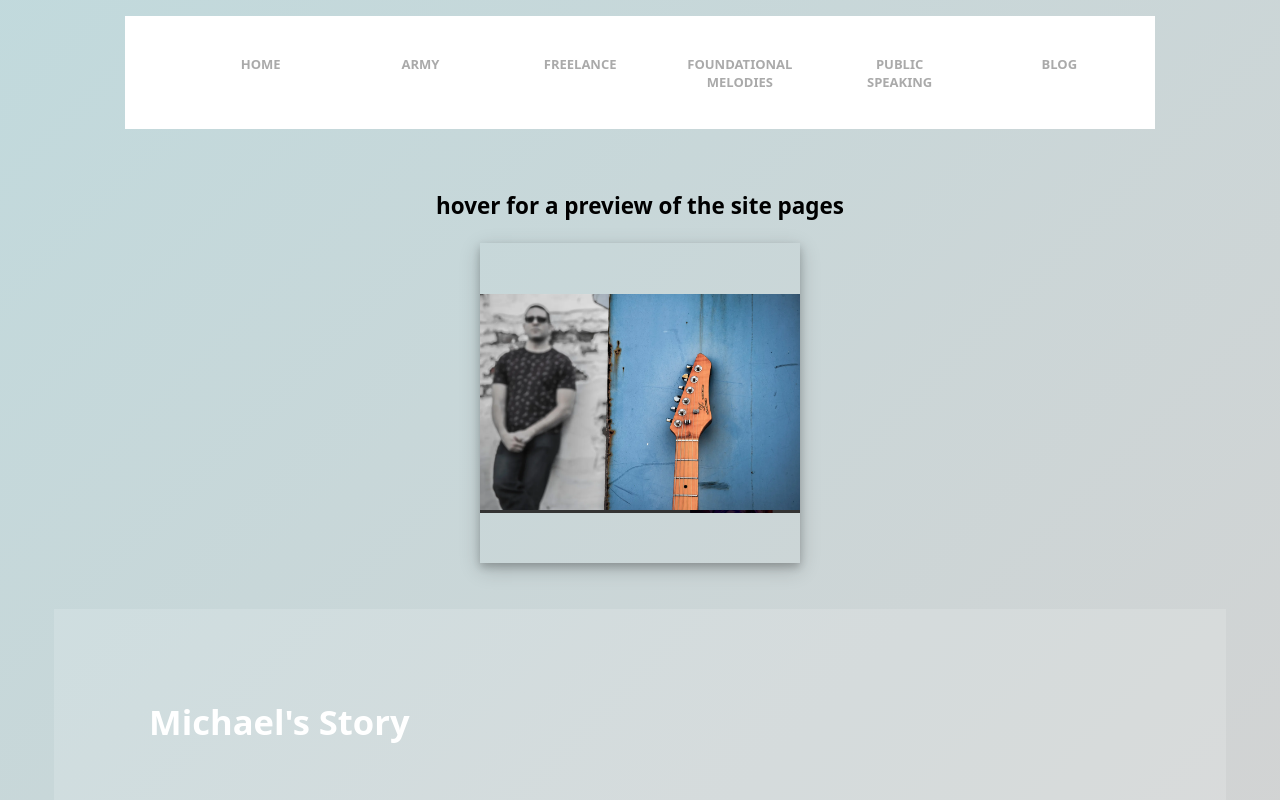
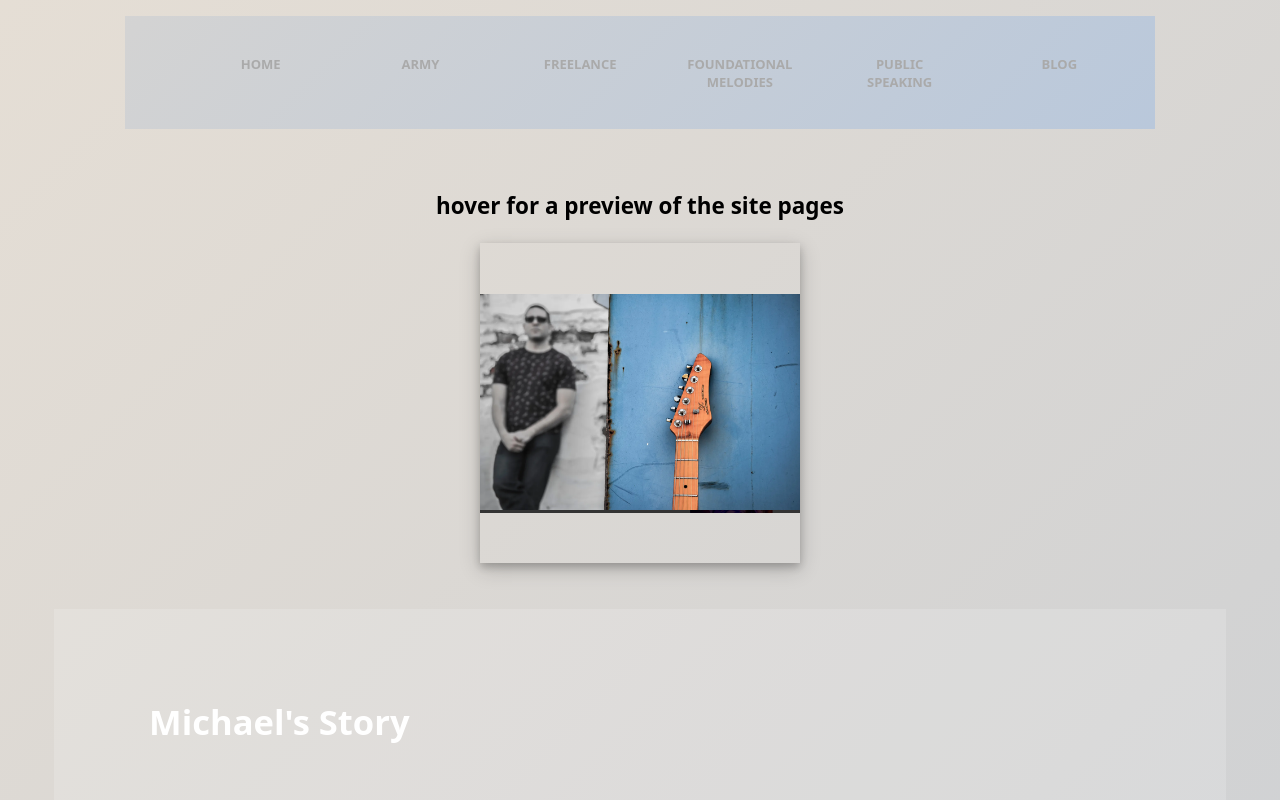
Before and after one commit to MichaelKramerGuitar/VueBiography, a Vue app: page / in a window 1280 px wide. Shown: the top 800 px of the page. Built offline with nearby package versions, Linux system fonts and the light colour scheme.

Commit message:
updated background color

```diff
--- a/src/styles/style.css
+++ b/src/styles/style.css
@@ -316,11 +316,11 @@ background adapted from
 https://1stwebdesigner.com/15-css-background-effects/
 */
 
-body {
-    background: linear-gradient(-45deg, lightsteelblue, lightgrey, powderblue, aliceblue);
+body, nav {
+    background: linear-gradient(-45deg, lightsteelblue, lightgrey, antiquewhite, aliceblue);
     background-size: 400% 400%;
     animation: gradient 15s ease infinite;
-    height: 250vh;
+    /*height: 250vh;*/
 }
 
 @keyframes gradient {
```
